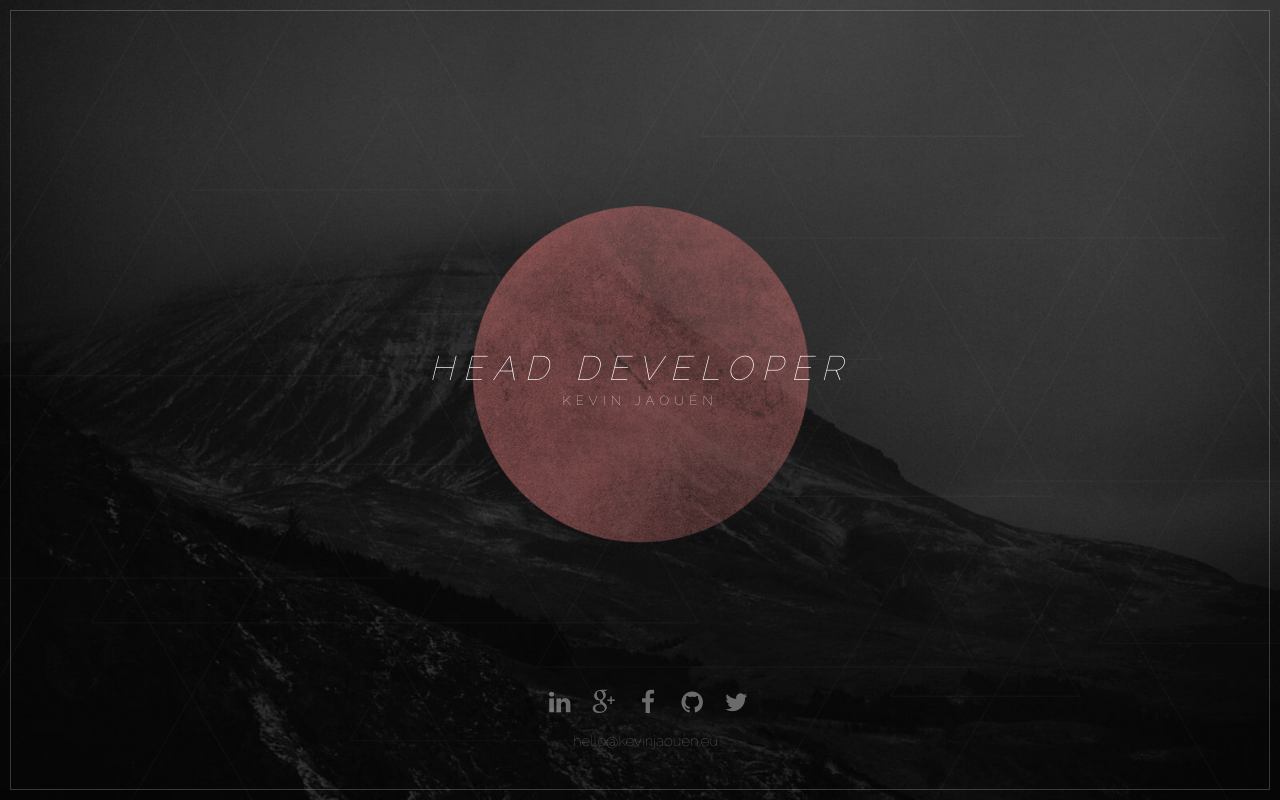
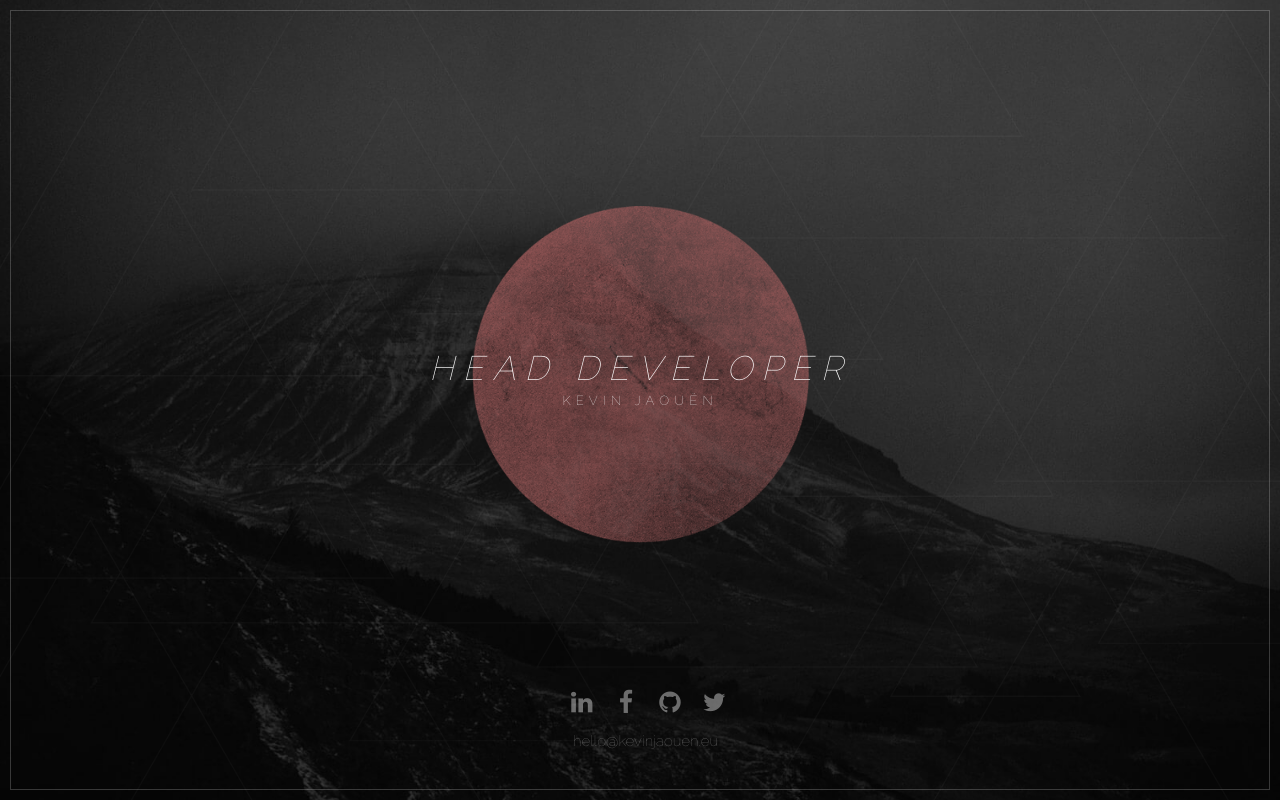
Before and after one commit to kevinjaouen/kevinjaouen.eu, a plain HTML site: page index.html in a window 1280 px wide. Drawn offline with Linux system fonts and the light colour scheme; files whose address does not match are found by name.

Commit message:
Remove google+

```diff
--- a/index.html
+++ b/index.html
@@ -31,7 +31,6 @@
 	<h2 itemprop="name">Kevin Jaouën</h2>
 		<nav>
 			<a target="_blank" href="http://linkedin.com/in/kevinjaouen/fr" title="Kevin Jaouen sur  Linkedin">Linkedin : Kevin Jaouen</a>
-			<a target="_blank" rel="publisher" href="https://plus.google.com/102178526040565164911/" title="Kevin Jaouen sur  G+">Google+ : +KevinJaouën</a>
 			<a target="_blank" href="https://facebook.com/kevinjaouen" title="Kevin Jaouen sur  Facebook">Facebook : Kevin</a>
 			<a target="_blank" href="http://www.github.com/kevinjaouen" title="Kevin Jaouen sur  Github">Github : Kevin</a>
 			<a target="_blank" href="http://www.twitter.com/kevinjaouen" title="Kevin Jaouen sur  Twitter">Twitter : @kevinjaouen</a>
```
